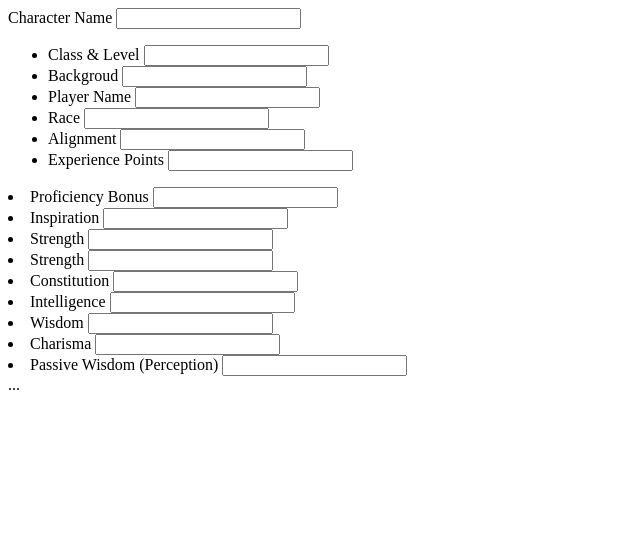
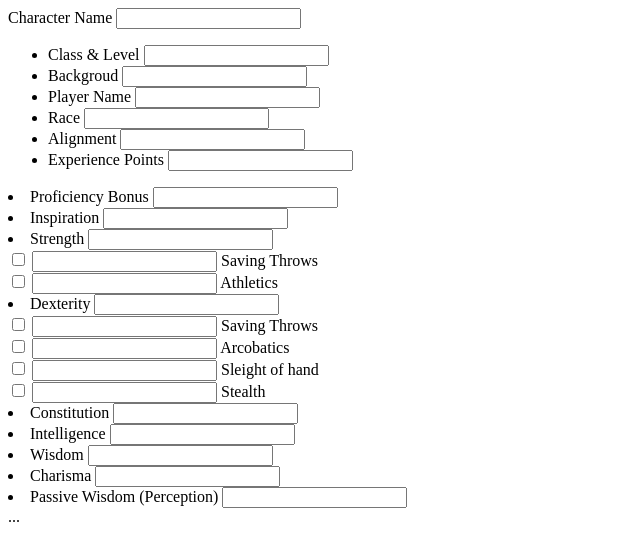
Before and after one commit to Buneary100/Project-4-Dragons, a plain HTML site: page html/character_sheet.html in a window 1280 px wide. Shown: the whole page, without its empty margins (0-640 px from the left). Drawn offline with Linux system fonts and the light colour scheme.

Commit message:
Update character_sheet.html
Strength and Dex have been updated

```diff
--- a/html/character_sheet.html
+++ b/html/character_sheet.html
@@ -50,14 +50,46 @@
         <input type="text" id="inspiration">
       </li>
       <div>
+        <div>
           <li>
             <label id = "str_label">Strength</label>
             <input type="text" id="str">
           </li>
+          <div>
+            <input type="checkbox" id="strSavingThrow">
+            <input type="text" id="strSavingThrow" READONLY/>
+            <label for="strSavingThrow">Saving Throws</label><br>
+
+            <input type="checkbox" id="athletics">
+            <input type="text" id="athletics" READONLY/>
+            <label for="athletics">Athletics</label>
+          </div>
+        </div>
+
+        <div>
           <li>
-          <label id = "dex_label">Strength</label>
+            <label id = "dex_label">Dexterity</label>
             <input type="text" id="dex">
           </li>
+          <div>
+            <input type="checkbox" id="dexSavingThrow">
+            <input type="text" id="dexSavingThrow" READONLY/>
+            <label for="dexSavingThrow">Saving Throws</label><br>
+
+            <input type="checkbox" id="arcobatics">
+            <input type="text" id="arcobatics" READONLY/>
+            <label for="arcobatics">Arcobatics</label><br>
+
+            <input type="checkbox" id="sleightOfHand">
+            <input type="text" id="sleightOfHand" READONLY/>
+            <label for="sleightOfHand">Sleight of hand</label><br>
+
+            <input type="checkbox" id="stealth">
+            <input type="text" id="stealth" READONLY/>
+            <label for="stealth">Stealth</label><br>
+          </div>
+        </div>
+
         <li>
           <label id = "con_label">Constitution</label>
           <input type="text" id="con">
```
Lines whose indentation alone changed are shown as unchanged.
